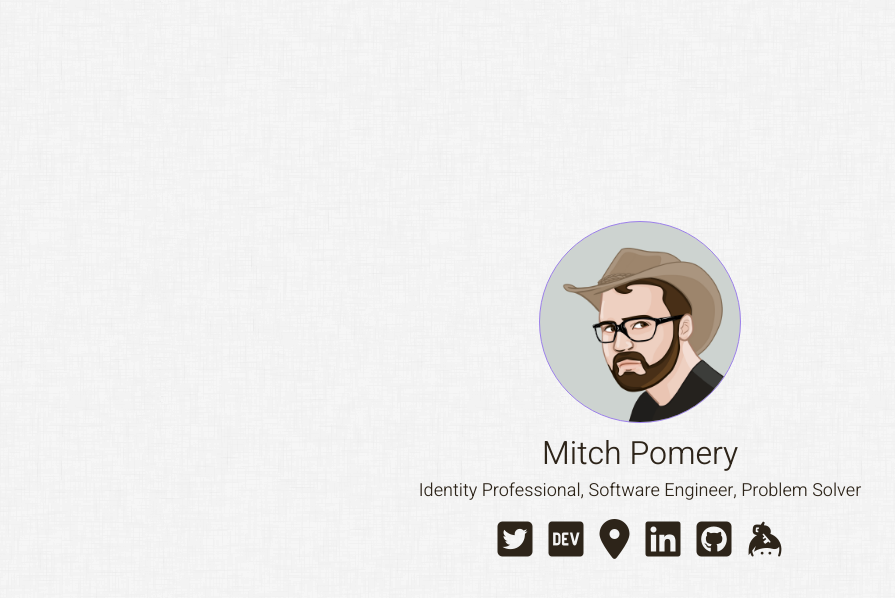
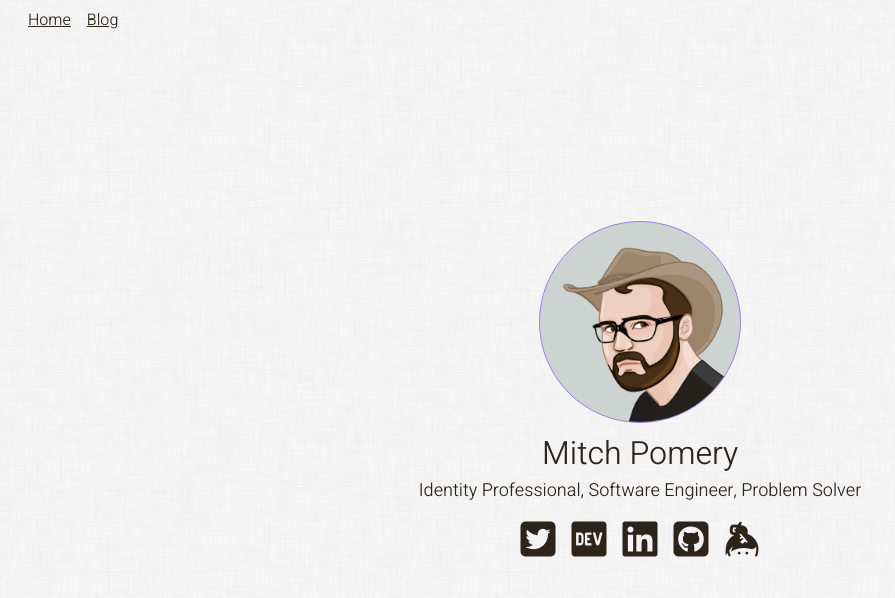
Before and after one commit to mpomery/mpomery.github.io, a plain HTML site: page index.html in a window 1280 px wide. Shown: the whole page, without its empty margins (0-895 px from the left). Drawn offline with Linux system fonts and the light colour scheme.

Commit message:
Add links at the top of the page

```diff
--- a/index.html
+++ b/index.html
@@ -26,6 +26,13 @@
 
 </head>
 <body>
+    <div class="headerlinks">
+        <ul>
+            <li><a href="./">Home</a></li>
+            <li><a href="https://dev.to/mitchpommers">Blog</a></li>
+            <!--<li><a href="./schedule.html">Schedule</a></li>-->
+        </ul>
+    </div>
     <div class="container">
         <div>
             <div class="displaypic">
@@ -37,7 +44,7 @@
                 <ul>
                     <li><a href="https://twitter.com/MitchPommers" target="_blank"><i class="fab fa-twitter-square"></i></a></li>
                     <li><a href="https://dev.to/mitchpommers" target="_blank"><i class="fab fa-dev"></i></a></li>
-                    <li><a href="/schedule.html" target="_blank"><i class="fas fa-map-marker-alt"></i></a></li>
+                    <!--<li><a href="./schedule.html" target="_blank"><i class="fas fa-map-marker-alt"></i></a></li>-->
                     <li><a href="https://www.linkedin.com/in/mjpomery/" target="_blank"><i class="fab fa-linkedin"></i></a></li>
                     <li><a href="https://github.com/mpomery/" target="_blank"><i class="fab fa-github-square"></i></a></li>
                     <li><a href="https://keybase.io/mitchpommers" target="_blank"><i class="fab fa-keybase"></i></a></li>
--- a/style.css
+++ b/style.css
@@ -18,6 +18,24 @@
     border: solid 1px #9C80EA;
     border-radius: 50%;
     background: #CDD3D0;
+}
+
+.headerlinks{
+    position: absolute;
+}
+
+.headerlinks ul {
+    display: flex;
+    justify-content: left;
+    margin: 0px 20px;
+    padding: 0px;
+}
+
+.headerlinks li {
+    display: inline-block;
+    list-style-type: none;
+    padding: 8px;
+    font-size: 16px;
 }
 
 .links ul {
```
